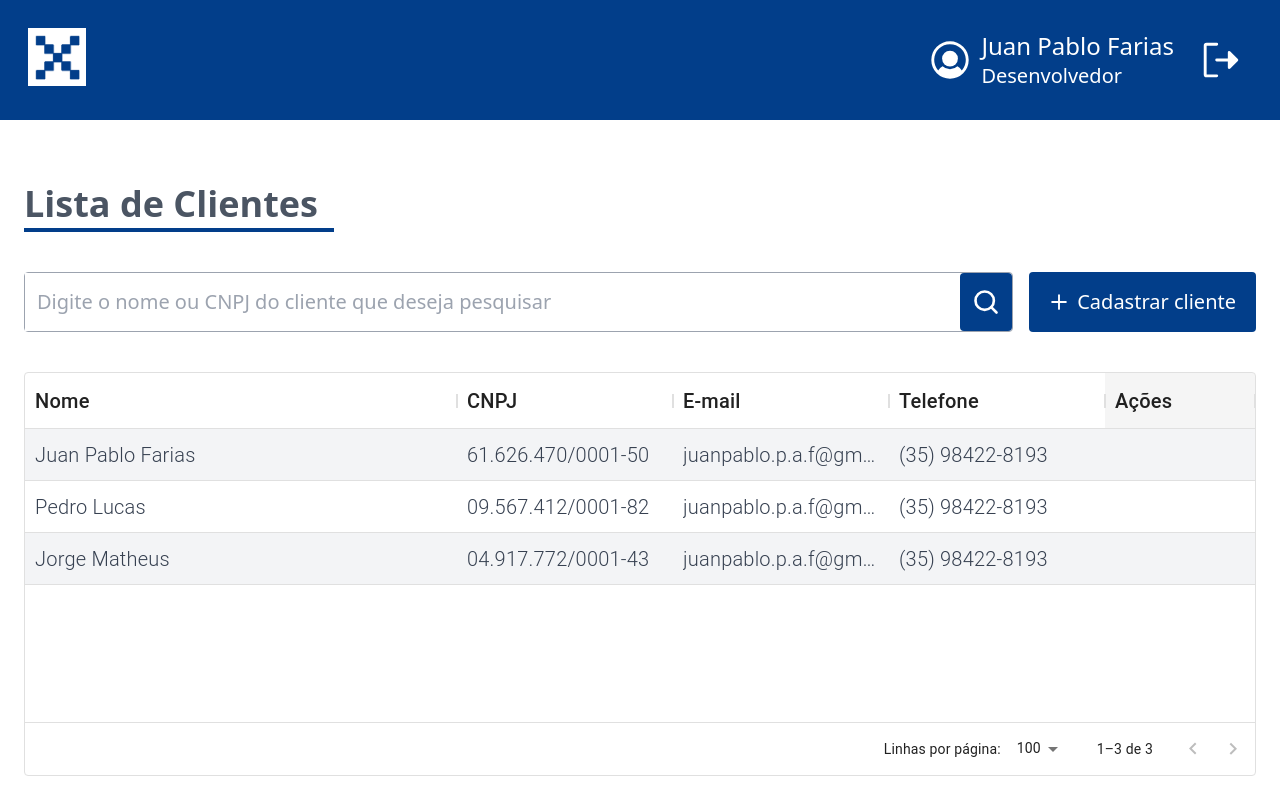
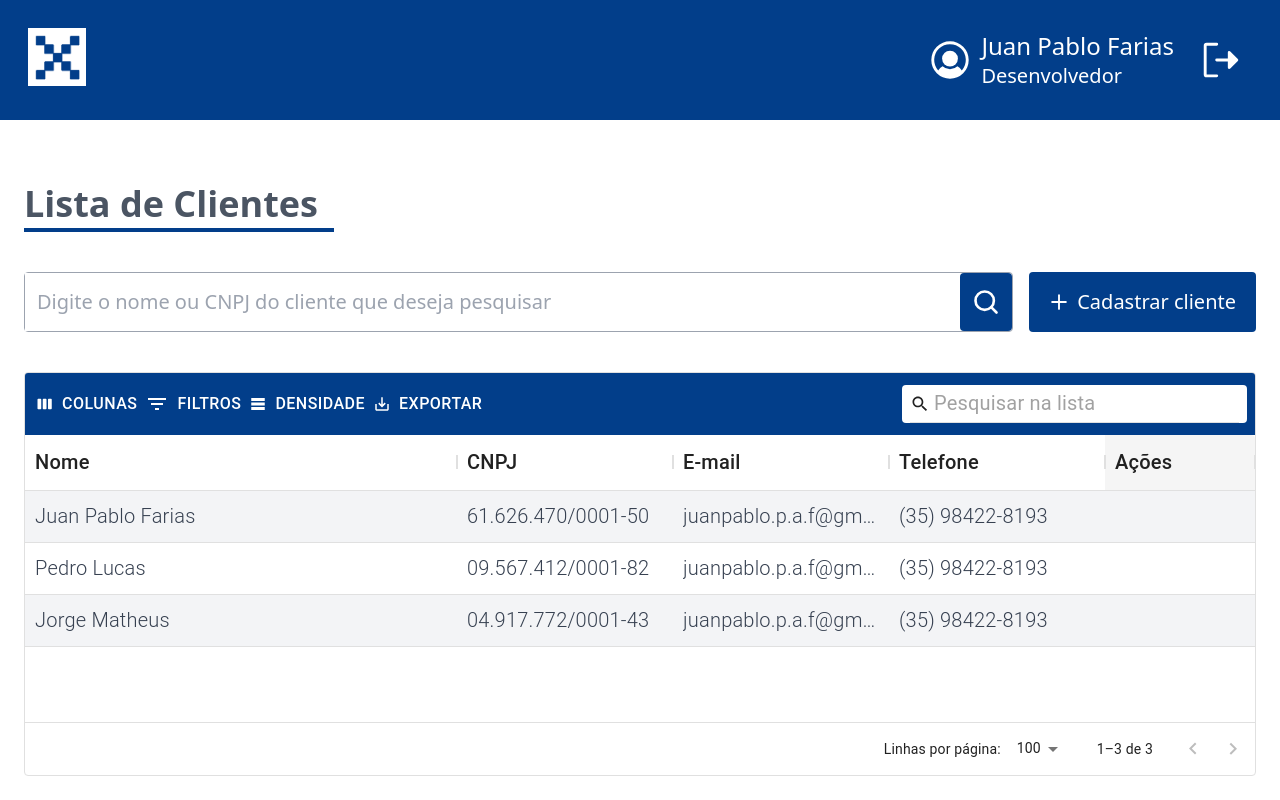
Before and after one commit to juanfariasdev/desafio-x, a React (Create React App) app: page / in a window 1280 px wide. Built offline with nearby package versions, Linux system fonts and the light colour scheme.

Commit message:
🔥 custom toolbar added

```diff
--- a/src/App.tsx
+++ b/src/App.tsx
@@ -110,6 +110,7 @@ function App() {
                 width: 150,
                 sortable: false,
                 filterable: false,
+                disableExport: true,
               },
             ],
           }}
--- /dev/null
+++ b/src/components/Table/customToolbar.tsx
@@ -0,0 +1,29 @@
+import {
+  GridToolbarColumnsButton,
+  GridToolbarContainer,
+  GridToolbarDensitySelector,
+  GridToolbarExport,
+  GridToolbarFilterButton,
+  GridToolbarQuickFilter,
+} from "@mui/x-data-grid/";
+
+function CustomToolbar() {
+  return (
+    <GridToolbarContainer className="py-3 px-2 bg-blue-800 justify-between">
+      <div className="[&>*]:text-white [&>*]:text-base gap-2 ">
+        <GridToolbarColumnsButton />
+        <GridToolbarFilterButton />
+        <GridToolbarDensitySelector />
+        <GridToolbarExport printOptions={{ disableToolbarButton: true }} />
+      </div>
+      <div className="">
+        <GridToolbarQuickFilter
+          placeholder="Pesquisar na lista"
+          className="[&>*]:text-xl bg-white rounded py-0 px-2"
+        />
+      </div>
+    </GridToolbarContainer>
+  );
+}
+
+export { CustomToolbar };
--- a/src/components/Table/index.tsx
+++ b/src/components/Table/index.tsx
@@ -1,4 +1,5 @@
 import { DataGrid, GridColDef, GridRowsProp, ptBR } from "@mui/x-data-grid";
+import { CustomToolbar } from "./customToolbar";
 
 interface ITable {
   rows: GridRowsProp;
@@ -15,9 +16,18 @@ function Table({ data }: IProps) {
     <div className="flex flex-1">
       <div className="h-full w-full">
         <DataGrid
-          className="text-xl peer-[:nth-child(3)]:bg-red-500"
+          className="text-xl rounded overflow-hidden"
           rows={rows}
           columns={columns}
+          components={{
+            Toolbar: CustomToolbar,
+          }}
+          componentsProps={{
+            toolbar: {
+              showQuickFilter: true,
+              quickFilterProps: { debounceMs: 500 },
+            },
+          }}
           localeText={ptBR.components.MuiDataGrid.defaultProps.localeText}
           getRowClassName={(params) => {
             const bgGray =
```
